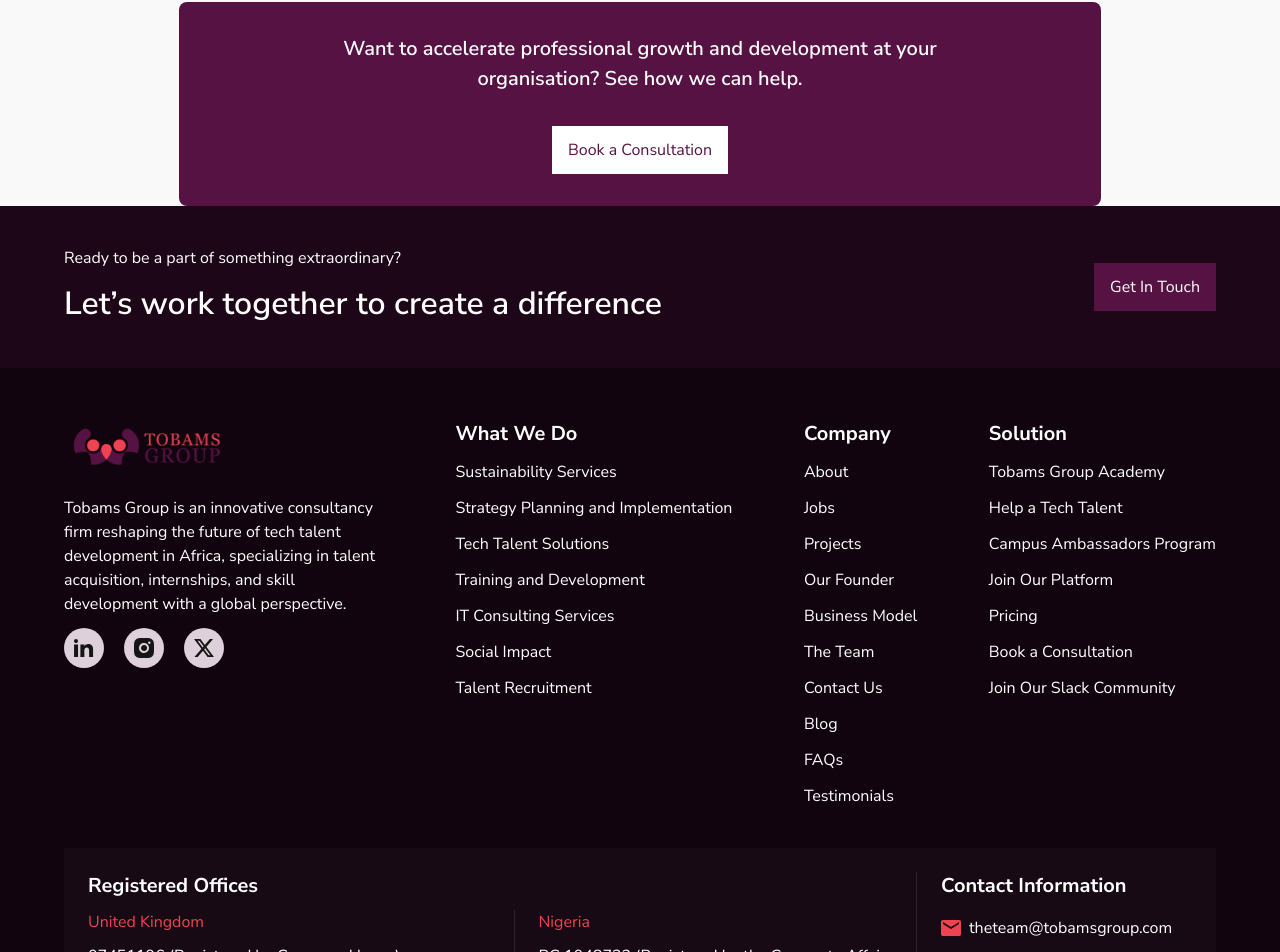
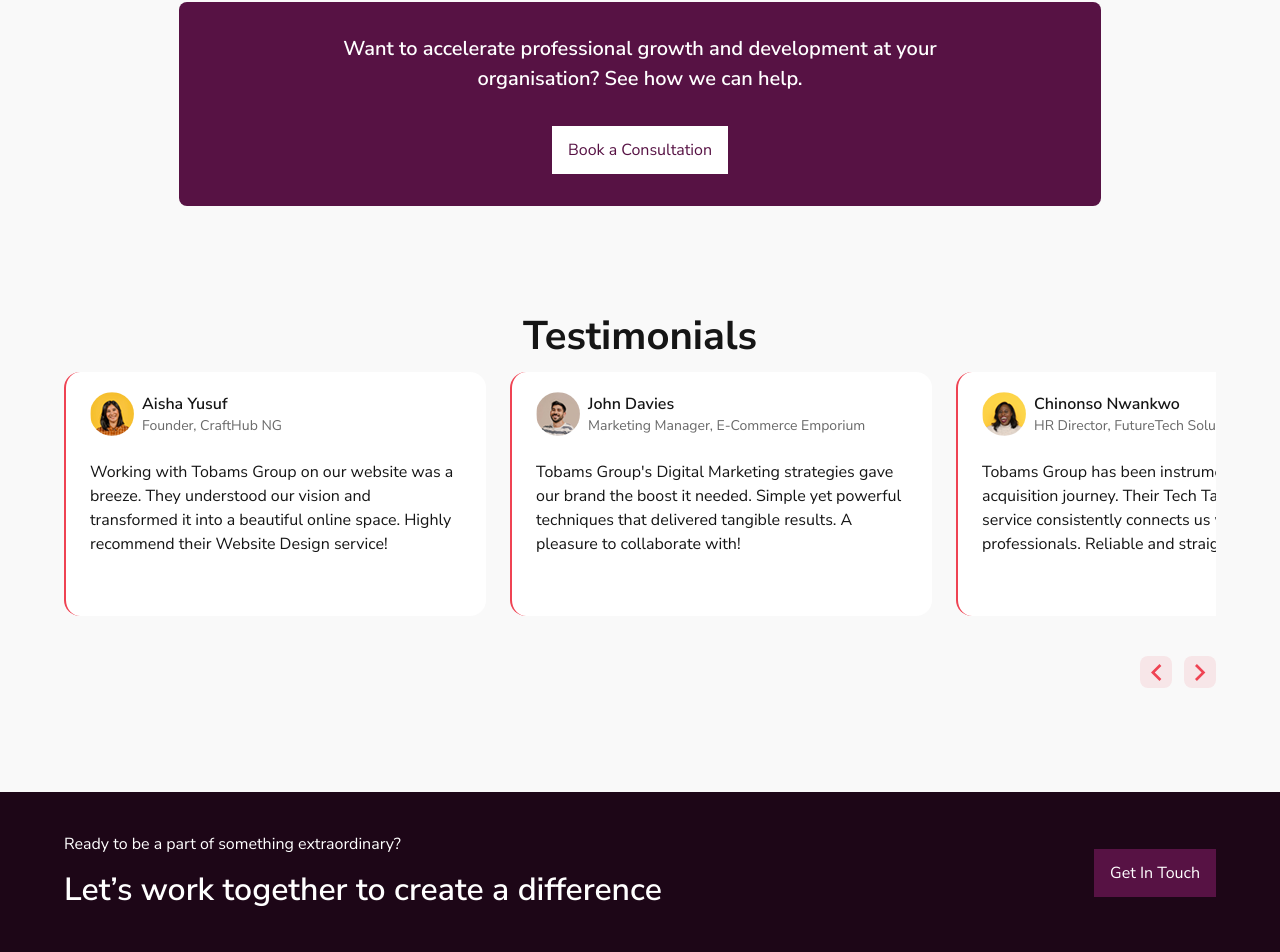
Before and after one commit to codimaniac/Tobams-Group, a Next.js app: page / in a window 1280 px wide. Shown: the part 5571-6523 px from the top of the page. Built offline with nearby package versions, Linux system fonts and the light colour scheme.

Commit message:
feat: add Testimonial section

```diff
--- a/app/globals.css
+++ b/app/globals.css
@@ -7,6 +7,7 @@
   --secondary: #ef4353;
   --main-text: #151515;
   --pending-main: #1671d9;
+  --subdued: #696969;
   --purple-10: #ddd0da;
   --purple-40: #8f6182;
   --purple-80: #2c0922;
@@ -22,6 +23,7 @@
   --color-secondary: var(--secondary);
   --color-main-text: var(--main-text);
   --color-pending-main: var(--pending-main);
+  --color-subdued: var(--subdued);
   --color-purple-10: var(--purple-10);
   --color-purple-40: var(--purple-40);
   --color-purple-80: var(--purple-80);
--- a/app/page.tsx
+++ b/app/page.tsx
@@ -1,22 +1,24 @@
-import ConsultantTrainingSection from "@/components/ConsultantTrainingSection"
+import ConsultantTraining from "@/components/ConsultantTraining"
 import CTA from "@/components/CTA"
 import Hero from "@/components/Hero"
-import LMSSection from "@/components/LMSSection"
-import ManagementSection from "@/components/ManagementSection"
-import TrainingSection from "@/components/TrainingSection"
-import TransformationHubSection from "@/components/TransformationHubSection"
+import LMS from "@/components/LMS"
+import Management from "@/components/Management"
+import Testimonial from "@/components/Testimonial"
+import Training from "@/components/Training"
+import TransformationHub from "@/components/TransformationHub"
 
 
 const Home = () => {
   return (
     <>
       <Hero />
-      <LMSSection />
-      <TrainingSection />
-      <ManagementSection />
-      <TransformationHubSection />
-      <ConsultantTrainingSection />
+      <LMS />
+      <Training />
+      <Management />
+      <TransformationHub />
+      <ConsultantTraining />
       <CTA />
+      <Testimonial />
     </>
   )
 }
--- a/components/ConsultantTrainingSection.tsx
+++ b/components/ConsultantTraining.tsx
@@ -3,7 +3,7 @@
 import SectionLayout from "./SectionLayout"
 import Arrow45 from "@/assets/icons/Arrow45Deg.svg"
 
-const ConsultantTrainingSection = () => {
+const ConsultantTraining = () => {
   return (
     <div className="bg-background py-10">
         <SectionLayout className="flex items-center gap-20 bg-[#571244]/10 py-12">
@@ -38,4 +38,4 @@
   )
 }
 
-export default ConsultantTrainingSection
+export default ConsultantTraining
--- a/components/LMSSection.tsx
+++ b/components/LMS.tsx
@@ -4,7 +4,7 @@
 import LMCImage from "@/assets/images/LMCImage.jpg"
 import Button from "./Button"
 
-const LMSSection = () => {
+const LMS = () => {
   return (
     <div className="bg-background py-10">
         <SectionLayout className="flex items-center gap-20 bg-[#571244]/10 py-12">
@@ -34,4 +34,4 @@
   )
 }
 
-export default LMSSection
+export default LMS
--- a/components/ManagementSection.tsx
+++ b/components/Management.tsx
@@ -1,14 +1,14 @@
 import Image from "next/image"
 import SectionLayout from "./SectionLayout"
-import Management from "@/assets/images/Management.jpg"
+import ManagementImage from "@/assets/images/Management.jpg"
 import Lightning from "@/assets/icons/Lightning.svg"
 
-const ManagementSection = () => {
+const Management = () => {
   return (
     <SectionLayout className="bg-background py-16 text-white">
         <div className="flex gap-12 bg-purple-80 p-10 rounded-[20px]">
             <div className="relative flex-1 aspect-square overflow-hidden rounded-lg rounded-br-none">
-                <Image src={Management} alt="A seasoned professional coaching a trainee" fill className="object-cover" />
+                <Image src={ManagementImage} alt="A seasoned professional coaching a trainee" fill className="object-cover" />
             </div>
             <div className="flex flex-col flex-1 gap-5">
                 <h2 className="font-nunito font-semibold text-[40px]">Management Development Program</h2>
@@ -28,4 +28,4 @@
   )
 }
 
-export default ManagementSection
+export default Management
--- /dev/null
+++ b/components/Testimonial.tsx
@@ -0,0 +1,78 @@
+import SectionLayout from "./SectionLayout"
+import TestimonialCard from "./TestimonialCard"
+import Image1 from "@/assets/images/Image (1).png"
+import Image2 from "@/assets/images/Image (2).png"
+import Image3 from "@/assets/images/Image (3).png"
+import Image4 from "@/assets/images/Image (4).png"
+import ChevronLeft from "@/assets/icons/ChevronLeft.svg"
+import ChevronRight from "@/assets/icons/ChevronRight.svg"
+import Image from "next/image"
+import Button from "./Button"
+
+const testimonials = [
+  {
+    name: "Aisha Yusuf",
+    position: "Founder, CraftHub NG",
+    image: Image1,
+    comment: "Working with Tobams Group on our website was a breeze. They understood our vision and transformed it into a beautiful online space. Highly recommend their Website Design service!",
+  },
+  {
+    name: "John Davies",
+    position: "Marketing Manager, E-Commerce Emporium",
+    image: Image2,
+    comment: "Tobams Group's Digital Marketing strategies gave our brand the boost it needed. Simple yet powerful techniques that delivered tangible results. A pleasure to collaborate with!",
+  },
+  {
+    name: "Chinonso Nwankwo",
+    position: "HR Director, FutureTech Solutions",
+    image: Image3,
+    comment: "Tobams Group has been instrumental in our talent acquisition journey. Their Tech Talent Solution service consistently connects us with the right professionals. Reliable and straightforward.",
+  },
+  {
+    name: "Rita Ahmed",
+    position: "Creative Director, ArtInnovate Studios",
+    image: Image4,
+    comment: "The Creative and Digital Media services at Tobams Group brought our ideas to life. Simple, creative, and impactful – exactly what we needed for our projects.",
+  },
+  {
+    name: "David Johnson",
+    position: "Small Business Owner",
+    image: Image2,
+    comment: "Tobams Group's Digital Marketing tips transformed my small business. Their guidance is simple, effective, and perfect for anyone looking to grow online.",
+  },
+  {
+    name: "Femi Adekunle",
+    position: "IT Professional",
+    image: Image1,
+    comment: "As an IT professional, Tobams Group's Tech Talent Development program sharpened my skills. The hands-on approach and mentorship are invaluable",
+  },
+]
+
+const Testimonial = () => {
+  return (
+    <SectionLayout className="flex flex-col py-26 gap-2.5 bg-background">
+        <h2 className="font-nunito font-bold text-center text-[40px] text-main-text leading-[130%]">Testimonials</h2>
+        <div className="flex overflow-hidden">
+            <div className="flex gap-6">
+              {
+                testimonials.map((testimonial, index) => {
+                  return (
+                    <TestimonialCard key={index} name={testimonial.name} position={testimonial.position} image={testimonial.image} comment={testimonial.comment} />
+                  )
+                })
+              }
+            </div>
+        </div>
+        <div className="flex gap-3 items-center self-end mt-7.5">
+          <button className="flex items-center justify-center bg-[#f04354]/10 w-8 h-8 rounded-lg">
+            <Image src={ChevronLeft} alt="Chevron Left Icon" />
+          </button>
+          <button className="flex items-center justify-center bg-[#f04354]/10 w-8 h-8 rounded-lg">
+            <Image src={ChevronRight} alt="Chevron Left Icon" />
+          </button>
+        </div>
+    </SectionLayout>
+  )
+}
+
+export default Testimonial
--- /dev/null
+++ b/components/TestimonialCard.tsx
@@ -0,0 +1,27 @@
+import Image, { StaticImageData } from "next/image"
+
+interface TestimonialCardProps {
+  name: string;
+  position: string;
+  image: StaticImageData;
+  comment: string;
+}
+
+const TestimonialCard = ({name, position, image, comment}: TestimonialCardProps) => {
+  return (
+    <div className="flex flex-col gap-6 px-6 py-5 rounded-2xl border-l-2 border-secondary bg-white w-105.5 h-61">
+      <div className="flex gap-2">
+        <div className="relative w-11 aspect-square overflow-hidden rounded-full">
+            <Image src={image} alt="Learning Platform" fill className="object-cover w-11 h-11" />
+        </div>
+        <div className="flex flex-col">
+          <span className="font-semibold text-main-text">{name}</span>
+          <span className="text-subdued text-sm">{position}</span>
+        </div>
+      </div>
+      <p className="text-main-text leading-[150%]">{comment}</p>
+    </div>
+  )
+}
+
+export default TestimonialCard
--- a/components/TrainingSection.tsx
+++ b/components/Training.tsx
@@ -45,7 +45,7 @@
     }
 ]
 
-const TrainingSection = () => {
+const Training = () => {
   return (
     <SectionLayout className="flex flex-col gap-30 py-26">
         {
@@ -60,4 +60,4 @@
   )
 }
 
-export default TrainingSection
+export default Training
--- a/components/TransformationHubSection.tsx
+++ b/components/TransformationHub.tsx
@@ -1,11 +1,11 @@
 import Image from "next/image"
 import Button from "./Button"
 import SectionLayout from "./SectionLayout"
-import TransformationHub from "@/assets/images/TransformationHub.jpg"
+import TransformationHubImage from "@/assets/images/TransformationHub.jpg"
 import LightningOutline from "@/assets/icons/LightningOutline.svg"
 import Arrow45 from "@/assets/icons/Arrow45Deg.svg"
 
-const TransformationHubSection = () => {
+const TransformationHub = () => {
   return (
     <SectionLayout className="bg-white py-16">
         <div className="flex flex-col gap-2 bg-[#ef4353]/20 p-10 rounded-2xl">
@@ -14,7 +14,7 @@
             <p className="leading-[150%] text-main-text">Transformation Hub with Jite Newton is a flagship webinar series curated by the CEO, Dr. Jite Newton. Designed to elevate career trajectories and leadership capabilities, this exclusive event offers invaluable insights and strategies for personal and professional growth. Whether you&#39;re seeking to advance your career or enhance your leadership skills, the Transformation Hub provides a transformative learning experience to unlock your full potential and drive success in your endeavours.</p>
             <div className="flex gap-8 mt-4">
                 <div className="relative flex-7 h-85 aspect-square overflow-hidden rounded-lg">
-                    <Image src={TransformationHub} alt="A seasoned professional coaching a trainee" fill className="object-cover" />
+                    <Image src={TransformationHubImage} alt="A seasoned professional coaching a trainee" fill className="object-cover" />
                 </div>
                 <div className="flex flex-col flex-8 gap-6">
                     <ul className="flex flex-wrap gap-6">
@@ -33,4 +33,4 @@
   )
 }
 
-export default TransformationHubSection
+export default TransformationHub
```
Also changed, not shown: assets/icons/ChevronLeft.svg (added), assets/icons/ChevronRight.svg (added), components/TestimonialSection.tsx (deleted).
